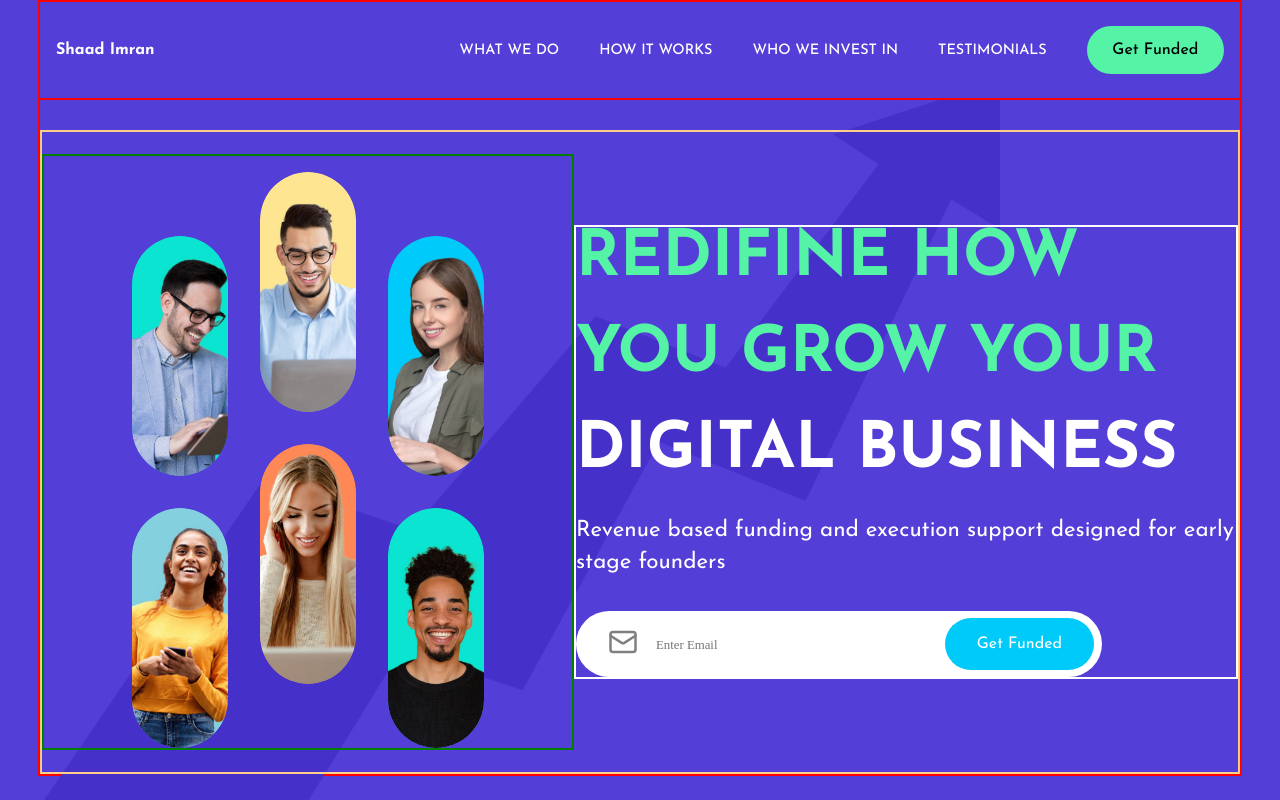
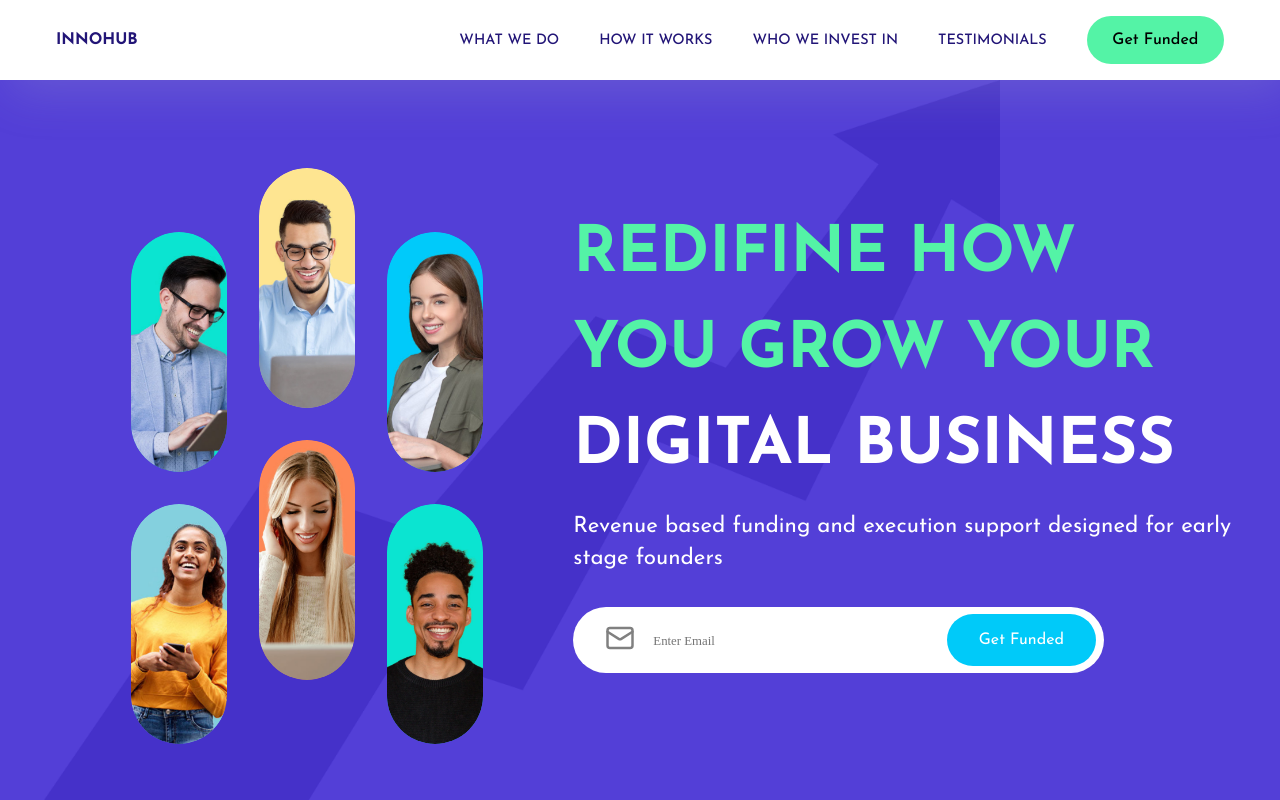
Before and after one commit to Shaad-Imran/digital-business-agency, a Next.js app: page / in a window 1280 px wide. Shown: the top 800 px of the page. Built offline with nearby package versions, Linux system fonts and the light colour scheme; grey boxes are pictures that could not be loaded.

Commit message:
default scrollbar edited

```diff
--- a/app/globals.css
+++ b/app/globals.css
@@ -31,8 +31,19 @@ body {
   transition: all 0.4s cubic-bezier(0.57, 0.25, 0.33, 1) 0s;
 }
 
+::-webkit-scrollbar {
+  width: 10px;
+}
+
+::-webkit-scrollbar-track {
+  background: var(--white);
+}
+
+::-webkit-scrollbar-thumb {
+  background: var(--title-color);
+}
+
 .container {
-  border: 2px solid red;
   width: 100%;
   margin: auto;
   overflow: hidden;
--- a/src/components/Footer/Footer.css
+++ b/src/components/Footer/Footer.css
@@ -40,6 +40,7 @@
   text-transform: uppercase;
   font-size: 0.9rem;
   font-weight: bold;
+  cursor: pointer;
 }
 
 @media (max-width: 990px) {
--- a/src/components/Hero/Hero.css
+++ b/src/components/Hero/Hero.css
@@ -17,7 +17,6 @@
 }
 
 .h-container {
-  border: 2px solid rgb(255, 207, 136);
   display: flex;
   height: 80vh;
   align-items: center;
@@ -26,8 +25,6 @@
 }
 
 .h-left {
-  border: 2px solid green;
-
   flex: 1;
   position: relative;
   display: flex;
@@ -68,8 +65,6 @@
 }
 
 .h-right {
-  border: 2px solid white;
-
   flex: 1.25;
   display: flex;
   flex-direction: column;
--- a/src/components/HowItWorks/HowItWorks.jsx
+++ b/src/components/HowItWorks/HowItWorks.jsx
@@ -20,7 +20,7 @@ const HowItWorks = () => {
   };
 
   return (
-    <div className="hiw-wrapper">
+    <div className="hiw-wrapper" id="hiw">
       <div className="container">
         <div className="hiw-container">
           {/* head  */}
--- a/src/components/Navbar/Navbar.css
+++ b/src/components/Navbar/Navbar.css
@@ -5,8 +5,17 @@
   z-index: 999;
 }
 
+.sticky {
+  position: fixed;
+  box-shadow: 10px 12px 48px rgba(181, 187, 203, 0.206);
+  background-color: white;
+  top: 0;
+}
+
 .n-container {
+  /* border: 2px solid green; */
   padding: 1.5rem 1rem;
+  /* padding: 1rem; */
   color: white;
   font-size: 1rem;
   display: flex;
@@ -15,9 +24,15 @@
   font-weight: 500;
 }
 
+.sticky .n-container {
+  color: var(--title-color);
+  padding: 1rem;
+}
+
 .n-logo {
   font-weight: bold;
   cursor: pointer;
+  text-transform: uppercase;
 }
 
 .n-right {
@@ -59,9 +74,8 @@
   }
 
   .nm-container {
-    display: block;
+    display: flex;
     color: white;
-    display: flex;
     align-items: center;
     justify-content: space-between;
     padding: 1rem;
@@ -71,11 +85,12 @@
 
   .nm-container > :nth-child(1) {
     font-weight: bold;
+    text-transform: uppercase;
   }
 
   .nm-menu {
     position: fixed;
-    top: 4rem;
+    top: 3.8rem;
     padding: 3rem 2rem;
     box-sizing: border-box;
     left: 0;
@@ -87,10 +102,11 @@
     width: 100%;
     font-size: 1.2rem;
     z-index: 99;
-    height: calc(100vh - 4rem);
+    height: calc(100vh - 3.8rem);
+    cursor: pointer;
   }
 
-  .nm-menu span {
+  .nm-menu a {
     margin-bottom: 2rem;
     padding-bottom: 1rem;
     border-bottom: 1px solid var(--border-color);
--- a/src/components/Navbar/Navbar.jsx
+++ b/src/components/Navbar/Navbar.jsx
@@ -4,27 +4,47 @@ import React, { useState } from "react";
 import "./Navbar.css";
 import { BiMenuAltRight } from "react-icons/bi";
 import { RxCross2 } from "react-icons/rx";
+import { motion, useMotionValueEvent, useScroll } from "framer-motion";
+import { Link as ScrollLink } from "react-scroll";
 
 const Navbar = () => {
   const [mobileMenuOpened, setMobileMenuOpened] = useState(false);
+  const [navStyle, setNavStyle] = useState("");
+  const { scrollYProgress } = useScroll();
+
+  useMotionValueEvent(scrollYProgress, "change", (latest) => {
+    if (latest > 0.2) {
+      setNavStyle("sticky");
+    } else {
+      setNavStyle("");
+    }
+  });
 
   return (
-    <div className="n-wrapper">
+    <div className={`n-wrapper ${navStyle}`}>
       {/* desktop version  */}
       <div className="container">
         <div className="n-container">
           {/* left side  */}
           <div className="n-logo">
-            <span>Shaad Imran</span>
+            <span>InnoHub</span>
           </div>
 
           {/* right side  */}
           <div className="n-right">
             <div className="n-menu">
+              <ScrollLink to="wwd" spy={true} smooth={true}>
                 <span>What we do</span>
+              </ScrollLink>
+              <ScrollLink to="hiw" spy={true} smooth={true}>
                 <span>How it works</span>
+              </ScrollLink>
+              <ScrollLink to="wwi" spy={true} smooth={true}>
                 <span>Who we invest in</span>
+              </ScrollLink>
+              <ScrollLink to="testimonial" spy={true} smooth={true}>
                 <span>Testimonials</span>
+              </ScrollLink>
             </div>
 
             <div className="fund-button">get funded</div>
@@ -35,7 +55,7 @@ const Navbar = () => {
       {/* mobile/tab version  */}
       <div className="nm-container">
         {/* logo */}
-        <span>Shaad Imran</span>
+        <span>InnoHub</span>
 
         {/* menu icon  */}
         {!mobileMenuOpened ? (
@@ -49,10 +69,38 @@ const Navbar = () => {
           className="nm-menu"
           style={{ transform: mobileMenuOpened && "translateX(0%)" }}
         >
+          <ScrollLink
+            onClick={() => setMobileMenuOpened(false)}
+            to="wwd"
+            spy={true}
+            smooth={true}
+          >
             <span>What we do</span>
+          </ScrollLink>
+          <ScrollLink
+            onClick={() => setMobileMenuOpened(false)}
+            to="hiw"
+            spy={true}
+            smooth={true}
+          >
             <span>How it works</span>
+          </ScrollLink>
+          <ScrollLink
+            onClick={() => setMobileMenuOpened(false)}
+            to="wwi"
+            spy={true}
+            smooth={true}
+          >
             <span>Who we invest in</span>
+          </ScrollLink>
+          <ScrollLink
+            onClick={() => setMobileMenuOpened(false)}
+            to="testimonial"
+            spy={true}
+            smooth={true}
+          >
             <span>Testimonials</span>
+          </ScrollLink>
 
           <div className="m-fund-button">get funded</div>
         </div>
--- a/src/components/Testimonials/Testimonials.jsx
+++ b/src/components/Testimonials/Testimonials.jsx
@@ -4,7 +4,7 @@ import { SlickSlider } from "..";
 
 const Testimonials = () => {
   return (
-    <div className="t-wrapper">
+    <div className="t-wrapper" id="testimonial">
       <div className="container">
         <div className="t-container">
           <div className="t-head">
--- a/src/components/WhatWeDo/WhatWeDo.jsx
+++ b/src/components/WhatWeDo/WhatWeDo.jsx
@@ -13,7 +13,7 @@ import {
 
 const WhatWeDo = () => {
   return (
-    <div className="wwd-wrapper">
+    <div className="wwd-wrapper" id="wwd">
       <div className="container">
         <div className="wwd-container">
           {/* head of section  */}
--- a/src/components/WhoWeInvestIn/WhoWeInvestIn.jsx
+++ b/src/components/WhoWeInvestIn/WhoWeInvestIn.jsx
@@ -10,7 +10,7 @@ import {
 
 const WhoWeInvestIn = () => {
   return (
-    <div className="wwi-wrapper">
+    <div className="wwi-wrapper" id="wwi">
       <div className="container">
         <div className="wwi-container">
           {/* left side */}
--- a/src/utils/data.js
+++ b/src/utils/data.js
@@ -116,26 +116,26 @@ export const whoWeInvest = [
 export const testimonialsData = [
   {
     comment:
-      "SUPER HAPPY! Not only do you get to see the best seed and Early Stage companies but the exciting part is there’s a bunch of investors",
-    name: "Zach Lee",
-    profession: "QA specialist, Matrix architect",
+      "Working with your team has been an absolute pleasure. They provided us with innovative solutions that helped boost our online presence and drive more traffic to our website. Highly recommended!",
+    name: "Mark Thompson",
+    profession: "CEO, Tech Innovators Inc.",
   },
   {
     comment:
-      "I have been working with ZAINKEEPSCODE on our fundraising strategies. They understands the in depth strategies of Venture Capital and early stage fund raising/company",
-    name: "Cheryl R. Weiss",
-    profession: "Founder, Dubrow Cafeteria",
+      "The team at your agency is top-notch. They understood our brand vision and delivered a website that exceeded our expectations. Their expertise in digital marketing is truly impressive.",
+    name: "Sarah Miller",
+    profession: "Marketing Director, Bright Ideas Co.",
   },
   {
     comment:
-      "Another masterpiece really digging into the art of venture funds, portfolio construction and deal mechanics! Loved it - I can say without hesitation that it is incredibly valuable for anyone who is investing",
-    name: "Vicky R. Lane",
-    profession: "Directork, Lafayette Radio",
+      "I can't thank your agency enough for the outstanding work they've done for us. Our conversion rates have gone through the roof since we started working with you. Keep up the great work!",
+    name: "David Rodriguez",
+    profession: "E-commerce Entrepreneur",
   },
   {
     comment:
-      "BlueVenture is the premier setting for entrepreneurs and investors alike to exchange ideas, and network. As an entrepreneur, I can rely on the BlueVenture to bring top caliber speakers, entrepreneurs and investors",
-    name: "Jennifer Dubois",
-    profession: "Manager, China Coast",
+      "From strategy to execution, your agency has been instrumental in our online success. Their creative campaigns have helped us reach a wider audience and achieve our business goals.",
+    name: "Emily Parker",
+    profession: "Founder, Growth Solutions Ltd.",
   },
 ];
```
Lines whose indentation alone changed are shown as unchanged.
